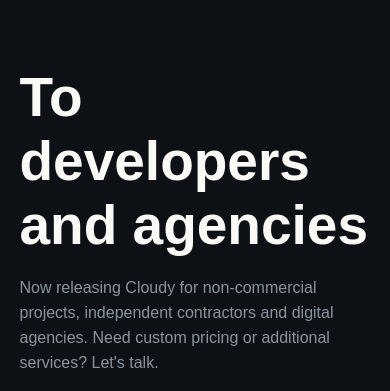
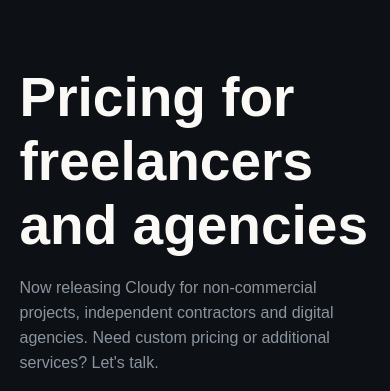
Before and after one commit to cloudy-net/cloudy-website, an ASP.NET Core app: template cloudy-website/Views/Product/Pricing.cshtml in a window 390 px wide. Shown: the part 60-451 px from the top of the page. Run offline with ASP.NET Core 8, Linux system fonts and the light colour scheme; the template is opened without the code that fills it, so the values that code supplies are empty; some libraries are stand-ins or nearby versions.

Commit message:
updates, incl shorter hamburger menu

```diff
--- a/cloudy-website/Views/Home/Index.cshtml
+++ b/cloudy-website/Views/Home/Index.cshtml
@@ -47,7 +47,7 @@
     </div>
     <div class="uspDiv block">
         <h3>You design the application just how you want it</h3>
-        <p>Cloudy supports any and all functionality also supported by EF Core and .NET. For example, that means pick the database that you think is best for your application.</p>
+        <p>Cloudy supports any and all functionality also supported by EF Core and .NET. For example, that means pick the database that you think is best for your solution.</p>
         <i class="fa-brands fa-windows fa-2x"></i><a class="uspLink hover-underline-animation" href="/resources/developers">Learn more</a>
     </div>
     <div class="uspDiv block">
--- a/cloudy-website/Views/Product/Pricing.cshtml
+++ b/cloudy-website/Views/Product/Pricing.cshtml
@@ -4,7 +4,7 @@
 
 <div class="heroContainer">
     <div class="heroComponent-left">
-        <h1>To developers and agencies</h1><br>
+        <h1>Pricing for freelancers and agencies</h1><br>
         <p>Now releasing Cloudy for non-commercial projects, independent contractors and digital agencies. Need custom pricing or additional services? Let's talk.</p><br>
         <button class="whyCloudyDivTxtEl reachBtn button" onclick="window.location.href = 'mailto:hello@cloudy.net';">Reach out</button><br>
     </div>
--- a/cloudy-website/Views/Resources/Developers.cshtml
+++ b/cloudy-website/Views/Resources/Developers.cshtml
@@ -63,7 +63,7 @@
     </div>
     <div class="uspDiv block">
         <h3>You design the application just how you want it</h3>
-        <p>Cloudy supports any and all functionality also supported by .NET and EF Core. For example, that means pick the database that you think is best for your application.</p>
+        <p>Cloudy supports any and all functionality also supported by .NET and EF Core. For example, that means pick the database that you think is best for your solution.</p>
         <i class="fa-brands fa-windows fa-2x"></i><a class="uspLink hover-underline-animation" href="/resources/developers">Learn more</a>
     </div>
     <div class="uspDiv block">
--- a/cloudy-website/Views/Resources/Docs.cshtml
+++ b/cloudy-website/Views/Resources/Docs.cshtml
@@ -4,7 +4,7 @@
 
 <div class="heroContainer">
     <div class="heroComponent-left">
-        <h1>Cloudy documentation</h1><br>
+        <h1>Find out how to use Cloudy</h1><br>
         <p>Cloudy CMS automatically generates a graphical admin user interface based on your EF Core models, augmented with attributes and interfaces.</p><br>
         <button class="whyCloudyDivTxtEl reachBtn button" onclick="window.open('https://github.com/cloudy-cms/Cloudy.CMS');" value="Go to GitHub">Check code on GitHub</button><br>
     </div>
--- a/cloudy-website/Views/Resources/agencies.cshtml
+++ b/cloudy-website/Views/Resources/agencies.cshtml
@@ -32,7 +32,7 @@
     </div>
     <div class="uspDiv block">
         <h3>Empower your teams</h3>
-        <p>You need tech people can work with. Cloudy is built better, with modern implementation of key features, great editor experience and makes developers happier.</p>
+        <p>You need workable tech. Cloudy is built better, with modern implementation of key features, great editor experience and makes developers happier.</p>
         <i class="fa-solid fa-hand-holding-heart fa-2x"></i><a class="uspLink hover-underline-animation" href="/resources/agencies">Learn more</a>
     </div>
 </div>
--- a/cloudy-website/wwwroot/css/site.css
+++ b/cloudy-website/wwwroot/css/site.css
@@ -246,7 +246,7 @@
     display: flex;
     flex-direction: column;
     justify-content: space-between;
-    height: 550px;
+    height: calc;
     padding-bottom: 15px;
     overflow-y: scroll;
     max-height: 85vh;
```
